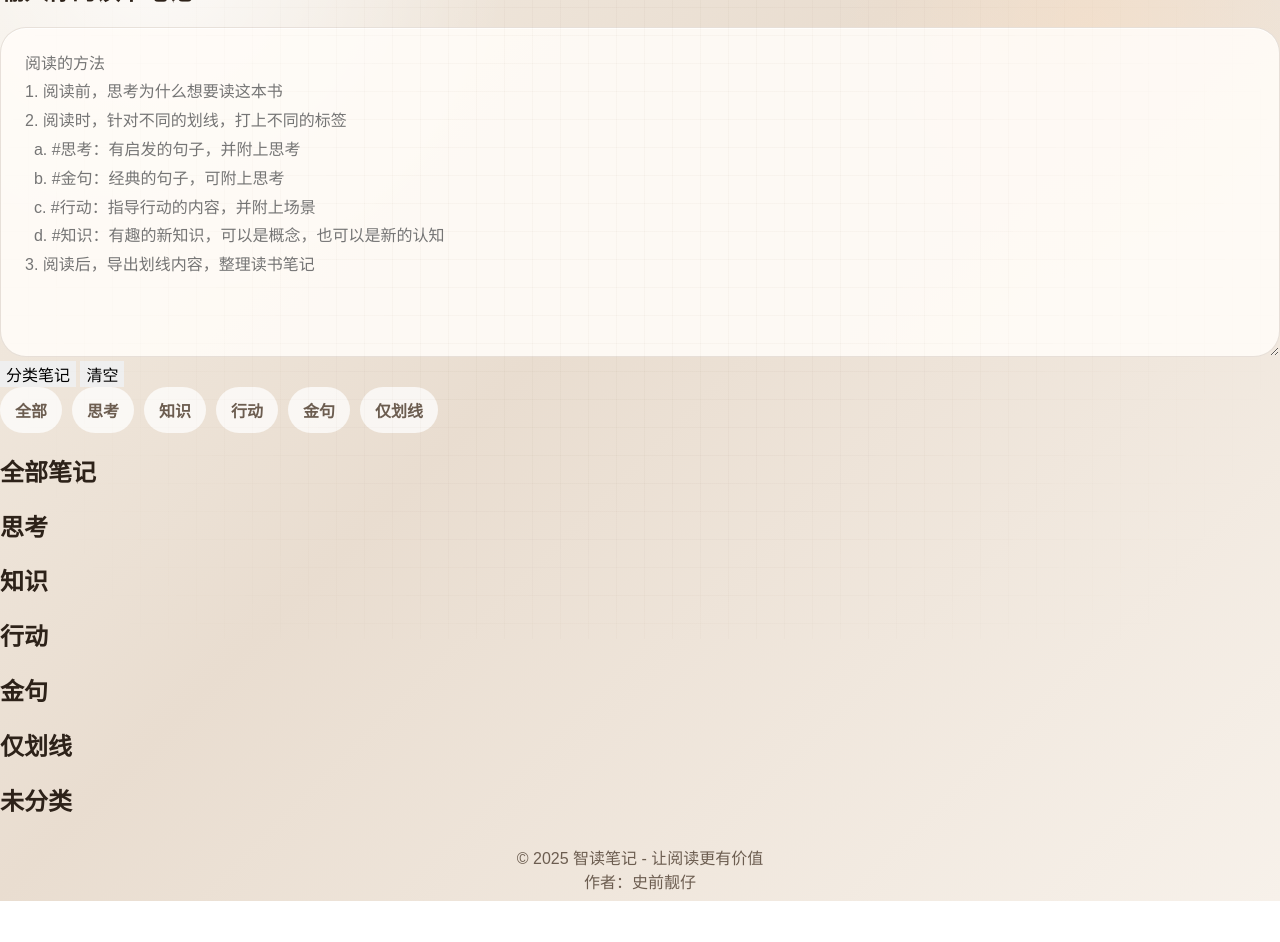
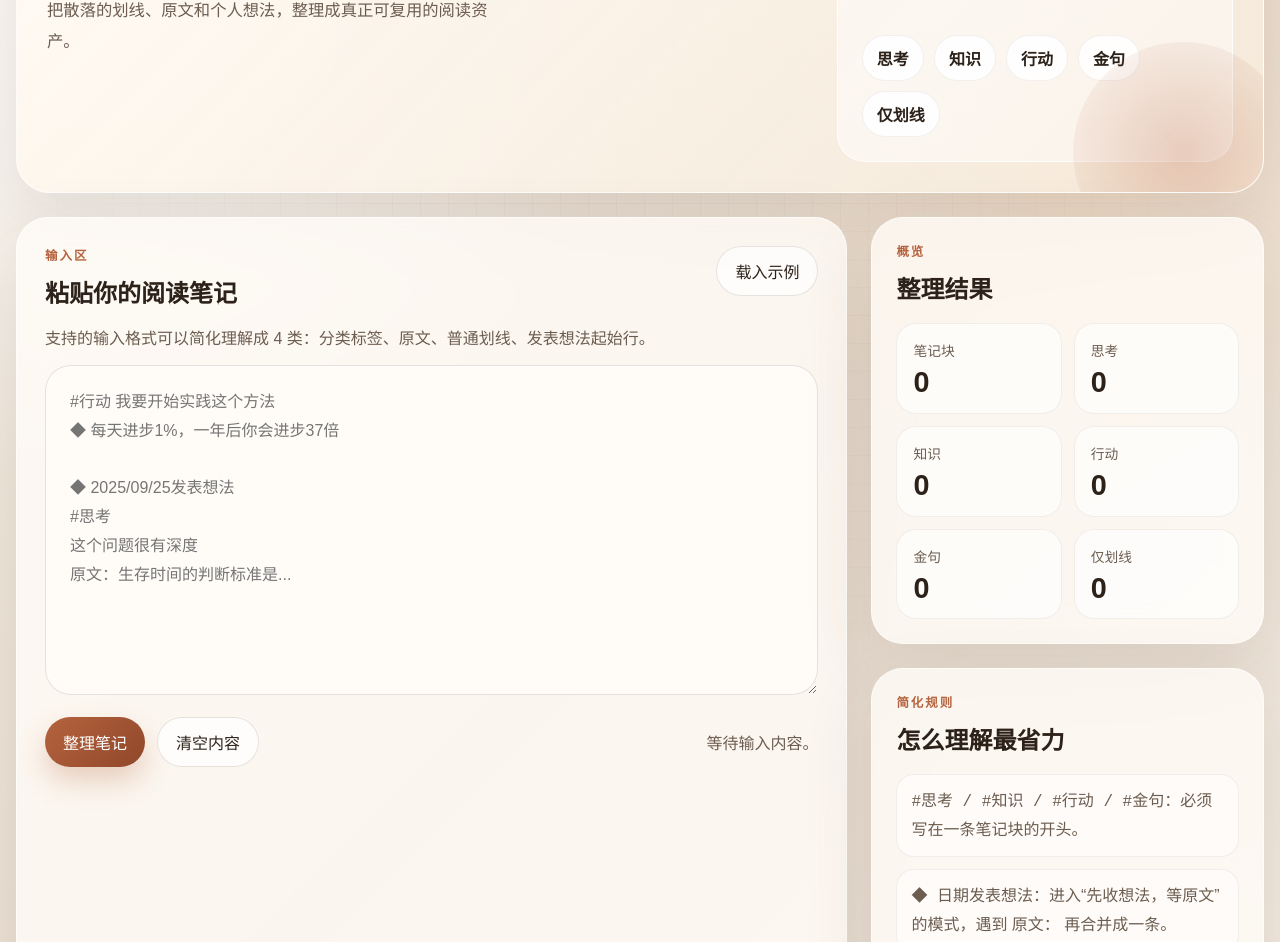
Before and after one commit to shiqianliangzai/reading-notes, a plain HTML site: page index.html in a window 1280 px wide. Shown: the part 161-1103 px from the top of the page. Before the commit the page ends 1062 px from the top, so only its background shows below. Drawn offline with Linux system fonts and the light colour scheme.

Commit message:
用codex优化了代码

```diff
--- a/index.html
+++ b/index.html
@@ -3,77 +3,108 @@
 <head>
     <meta charset="UTF-8">
     <meta name="viewport" content="width=device-width, initial-scale=1.0">
-    <title>智读笔记 - 智能阅读笔记管理系统</title>
+    <meta name="description" content="一个用于整理阅读笔记、划线和个人思考的轻量工具。">
+    <title>智读笔记 | 阅读笔记整理器</title>
     <link rel="stylesheet" href="styles.css">
 </head>
 <body>
-    <div class="container">
-        <header>
-            <h1 class="main-title">智读笔记</h1>
-            <p class="header-subtitle">智能分类 · 高效整理</p>
+    <div class="page-shell">
+        <header class="hero">
+            <div class="hero-copy">
+                <p class="eyebrow">Reading Notes Organizer</p>
+                <h1>智读笔记</h1>
+                <p class="hero-text">把散落的划线、原文和个人想法，整理成真正可复用的阅读资产。</p>
+            </div>
+            <div class="hero-panel">
+                <div>
+                    <p class="panel-label">整理流程</p>
+                    <p class="panel-copy">先贴原始笔记，再一键收拢成可复制、可分类查看的结果卡片。</p>
+                </div>
+                <ul class="hero-tags" aria-label="支持的分类">
+                    <li>思考</li>
+                    <li>知识</li>
+                    <li>行动</li>
+                    <li>金句</li>
+                    <li>仅划线</li>
+                </ul>
+            </div>
         </header>
 
-        <div class="input-section">
-            <h2>输入你的读书笔记</h2>
-            <textarea id="notes-input" placeholder="阅读的方法
-1. 阅读前，思考为什么想要读这本书
-2. 阅读时，针对不同的划线，打上不同的标签
-  a. #思考：有启发的句子，并附上思考
-  b. #金句：经典的句子，可附上思考
-  c. #行动：指导行动的内容，并附上场景
-  d. #知识：有趣的新知识，可以是概念，也可以是新的认知
-3. 阅读后，导出划线内容，整理读书笔记"></textarea>
-            <button id="process-btn">分类笔记</button>
-            <button id="clear-btn">清空</button>
-        </div>
+        <main class="layout">
+            <section class="workspace card" aria-labelledby="input-title">
+                <div class="section-heading">
+                    <div>
+                        <p class="section-kicker">输入区</p>
+                        <h2 id="input-title">粘贴你的阅读笔记</h2>
+                    </div>
+                    <button id="load-demo-btn" class="ghost-btn" type="button">载入示例</button>
+                </div>
 
-        <div class="tabs">
-            <button class="tab-btn active" data-category="all">全部</button>
-            <button class="tab-btn" data-category="思考">思考</button>
-            <button class="tab-btn" data-category="知识">知识</button>
-            <button class="tab-btn" data-category="行动">行动</button>
-            <button class="tab-btn" data-category="金句">金句</button>
-            <button class="tab-btn" data-category="仅划线">仅划线</button>
-        </div>
+                <p class="input-hint">支持的输入格式可以简化理解成 4 类：分类标签、原文、普通划线、发表想法起始行。</p>
 
-        <div class="results-section">
-            <div id="all" class="category-section active">
-                <h2>全部笔记</h2>
-                <div class="notes-container" id="all-notes"></div>
+                <label class="sr-only" for="notes-input">阅读笔记输入框</label>
+                <textarea id="notes-input" placeholder="#行动 我要开始实践这个方法
+◆ 每天进步1%，一年后你会进步37倍
+
+◆ 2025/09/25发表想法
+#思考
+这个问题很有深度
+原文：生存时间的判断标准是..."></textarea>
+
+                <div class="action-row">
+                    <div class="button-group">
+                        <button id="process-btn" class="primary-btn" type="button">整理笔记</button>
+                        <button id="clear-btn" class="secondary-btn" type="button">清空内容</button>
+                    </div>
+                    <p id="status-message" class="status-message" role="status" aria-live="polite">等待输入内容。</p>
+                </div>
+            </section>
+
+            <aside class="sidebar">
+                <section class="card stats-card" aria-labelledby="stats-title">
+                    <div class="section-heading compact">
+                        <div>
+                            <p class="section-kicker">概览</p>
+                            <h2 id="stats-title">整理结果</h2>
+                        </div>
+                    </div>
+                    <div id="stats-grid" class="stats-grid" aria-live="polite"></div>
+                </section>
+
+                <section class="card guide-card" aria-labelledby="guide-title">
+                    <div class="section-heading compact">
+                        <div>
+                            <p class="section-kicker">简化规则</p>
+                            <h2 id="guide-title">怎么理解最省力</h2>
+                        </div>
+                    </div>
+                    <ul class="guide-list">
+                        <li><code>#思考 / #知识 / #行动 / #金句</code>：必须写在一条笔记块的开头。</li>
+                        <li><code>◆ 日期发表想法</code>：进入“先收想法，等原文”的模式，遇到 <code>原文：</code> 再合并成一条。</li>
+                        <li><code>原文：</code>：如果前面有分类块，就挂到当前块；如果只是普通散行，会忽略。</li>
+                        <li><code>◆ 普通划线</code>：没有原文时归到当前分类块；有原文且不重复时，拆成独立“仅划线”。</li>
+                    </ul>
+                </section>
+            </aside>
+        </main>
+
+        <section class="card results-card" aria-labelledby="results-title">
+            <div class="results-header">
+                <div>
+                    <p class="section-kicker">结果区</p>
+                    <h2 id="results-title">分类结果</h2>
+                </div>
+                <div id="tabs" class="tabs" role="tablist" aria-label="分类结果切换"></div>
             </div>
-            <div id="思考" class="category-section">
-                <h2>思考</h2>
-                <div class="notes-container" id="思考-notes"></div>
-            </div>
-            <div id="知识" class="category-section">
-                <h2>知识</h2>
-                <div class="notes-container" id="知识-notes"></div>
-            </div>
-            <div id="行动" class="category-section">
-                <h2>行动</h2>
-                <div class="notes-container" id="行动-notes"></div>
-            </div>
-            <div id="金句" class="category-section">
-                <h2>金句</h2>
-                <div class="notes-container" id="金句-notes"></div>
-            </div>
-            <div id="仅划线" class="category-section">
-                <h2>仅划线</h2>
-                <div class="notes-container" id="仅划线-notes"></div>
-            </div>
-            <div id="uncategorized" class="category-section">
-                <h2>未分类</h2>
-                <div class="notes-container" id="uncategorized-notes"></div>
-            </div>
-        </div>
+
+            <div id="results-meta" class="results-meta">还没有整理结果。</div>
+            <div id="results-panel" class="results-panel"></div>
+        </section>
 
         <footer class="footer">
-            <p>&copy; 2025 智读笔记 - 让阅读更有价值</p>
-            <p class="author">作者：史前靓仔</p>
+            <p>当前实现仍以项目内的《笔记处理规则文档》为准，只是把理解方式做了简化。</p>
         </footer>
     </div>
-
-
 
     <script src="script.js"></script>
 </body>
```
